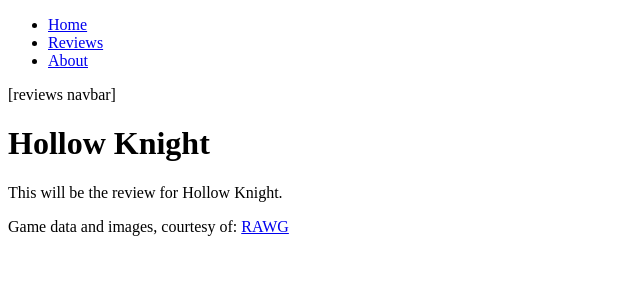
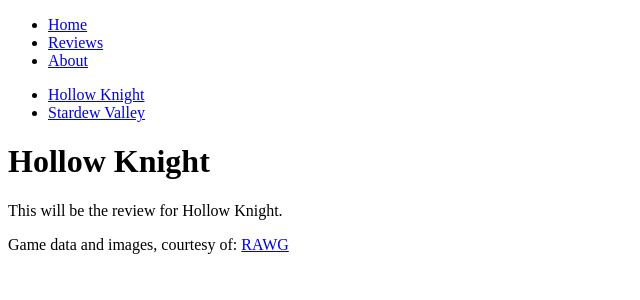
Before and after one commit to patriciacostadacruz/next-reviews-app, a Next.js app: page /reviews/hollow-knight in a window 1280 px wide. Shown: the top 300 px of the page, without its empty margins (0-640 px from the left). Built offline with nearby package versions, Linux system fonts and the light colour scheme.

Commit message:
Adds review link for each game in review layout

```diff
--- a/app/about/page.tsx
+++ b/app/about/page.tsx
@@ -2,7 +2,7 @@ export default function AboutPage() {
   return (
     <>
       <h1>About</h1>
-      <p>This is the about section.</p>
+      <p>This is the about section for this website created to lear Next.js.</p>
     </>
   );
 }
--- a/app/reviews/layout.tsx
+++ b/app/reviews/layout.tsx
@@ -1,4 +1,5 @@
 import type { ReactNode } from 'react';
+import Link from 'next/link';
 
 interface ReviewsProps {
   children: ReactNode;
@@ -7,7 +8,16 @@ interface ReviewsProps {
 export default function ReviewsLayout({ children }: ReviewsProps) {
   return (
     <div>
-      <div>[reviews navbar]</div>
+      <div>
+        <ul>
+          <li>
+            <Link href="/reviews/hollow-knight">Hollow Knight</Link>
+          </li>
+          <li>
+            <Link href="/reviews/stardew-valley">Stardew Valley</Link>
+          </li>
+        </ul>
+      </div>
       {children}
     </div>
   );
```
